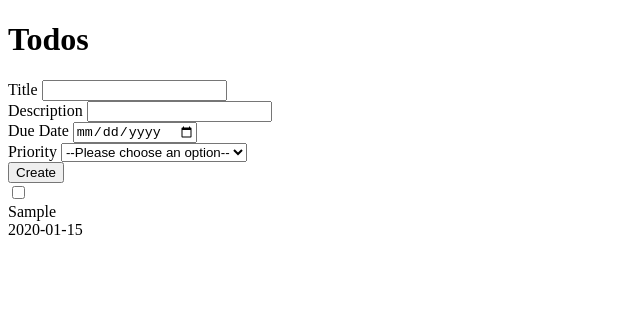
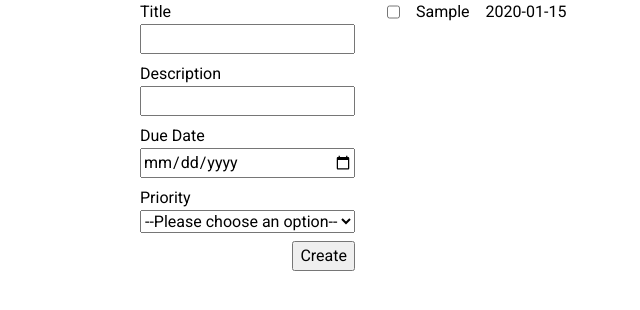
Before and after one commit to karl-perkins/todo, a website built with webpack: page src/index.html in a window 1280 px wide. Both pictures are taken after typing "Sample", "Sample", "2020-01-15" into the empty fields and a click on the button "Create". Shown: the whole page, without its empty margins (0-640 px from the left). Built offline with nearby package versions, Linux system fonts and the light colour scheme.

Commit message:
add basic styles

```diff
--- a/src/index.html
+++ b/src/index.html
@@ -3,11 +3,15 @@
     <head>
         <meta charset="UTF-8" />
         <meta name="viewport" content="width=device-width, initial-scale=1.0" />
+        <link
+            href="https://fonts.googleapis.com/css2?family=Roboto:ital,wght@0,100;0,300;0,400;0,500;0,700;0,900;1,100;1,300;1,400;1,500;1,700;1,900&display=swap"
+            rel="stylesheet"
+        />
         <title>Todos</title>
     </head>
     <body>
-        <h1>Todos</h1>
-
+        <div id="content">
+            <div id="sidebar">
                 <form id="create-todo-form">
                     <div class="form-control">
                         <label for="title">Title</label>
@@ -15,7 +19,11 @@
                     </div>
                     <div class="form-control">
                         <label for="description">Description</label>
-                <input type="text" name="description" id="description" />
+                        <input
+                            type="text"
+                            name="description"
+                            id="description"
+                        />
                     </div>
                     <div class="form-control">
                         <label for="due-date">Due Date</label>
@@ -24,7 +32,9 @@
                     <div class="form-control">
                         <label for="priority">Priority</label>
                         <select name="priority" id="priority">
-                    <option value="">--Please choose an option--</option>
+                            <option value="">
+                                --Please choose an option--
+                            </option>
                             <option value="high">High</option>
                             <option value="medium">Medium</option>
                             <option value="low">Low</option>
@@ -32,7 +42,11 @@
                     </div>
                     <button type="submit">Create</button>
                 </form>
+            </div>
 
-        <div id="todo-list"></div>
+            <div id="todo-list">
+                <!-- <h2>Todo</h2> -->
+            </div>
+        </div>
     </body>
 </html>
--- a/src/style.css
+++ b/src/style.css
@@ -0,0 +1,76 @@
+/* CSS Reset */
+*,
+*::before,
+*::after {
+    box-sizing: border-box;
+}
+
+* {
+    margin: 0;
+}
+
+body {
+    line-height: 1.5;
+    -webkit-font-smoothing: antialiased;
+}
+
+img,
+picture,
+video,
+canvas,
+svg {
+    display: block;
+    max-width: 100%;
+}
+
+input,
+button,
+textarea,
+select {
+    font: inherit;
+}
+
+p,
+h1,
+h2,
+h3,
+h4,
+h5,
+h6 {
+    overflow-wrap: break-word;
+}
+
+#root,
+#__next {
+    isolation: isolate;
+}
+
+/* Custom CSS*/
+#content {
+    width: 1000px;
+    margin: 0 auto;
+    display: flex;
+    gap: 2rem;
+    font-family: "Roboto", sans-serif;
+}
+
+form {
+    display: flex;
+    flex-direction: column;
+    gap: 0.5rem;
+}
+
+form > button {
+    width: fit-content;
+    align-self: flex-end;
+}
+
+.form-control {
+    display: flex;
+    flex-direction: column;
+}
+
+.todo-list-item {
+    display: flex;
+    gap: 1rem;
+}
```
Lines whose indentation alone changed are shown as unchanged.
